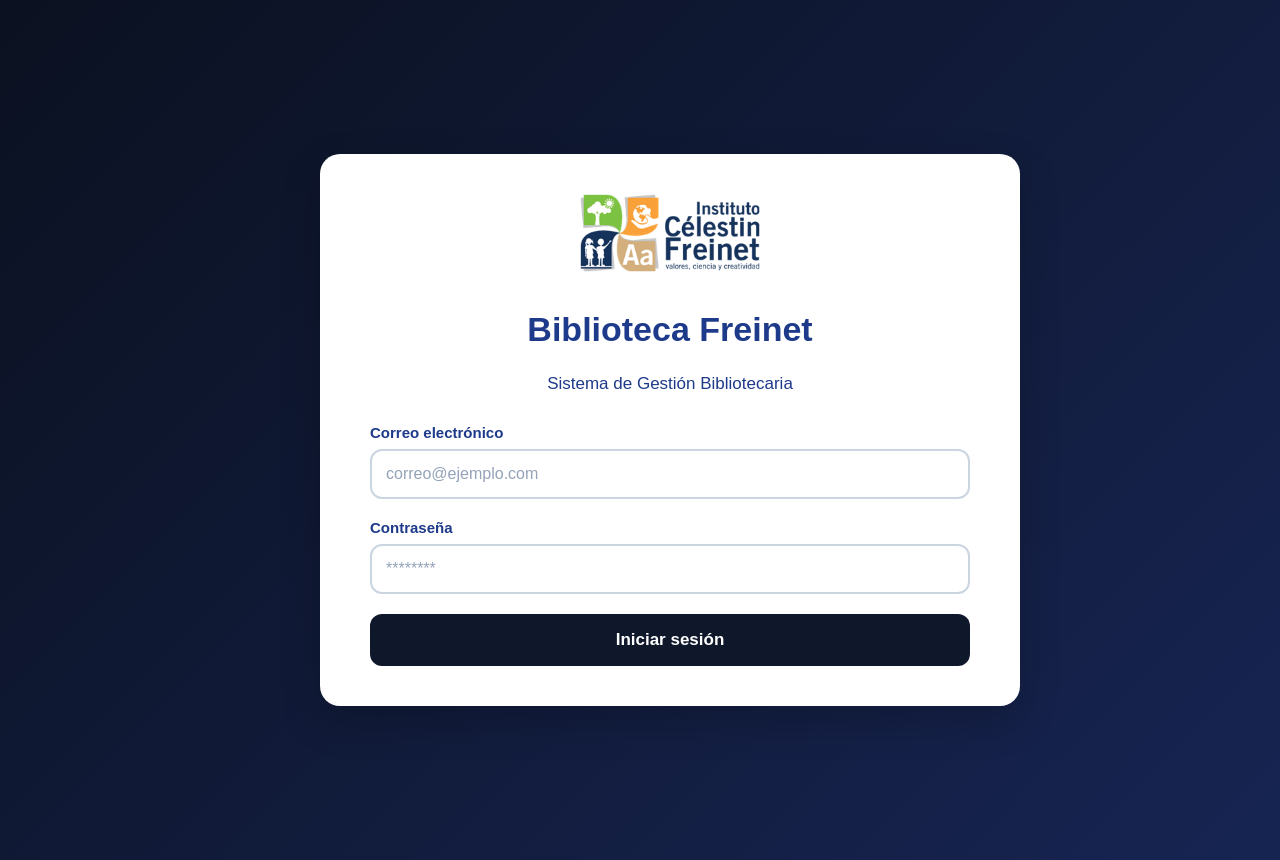
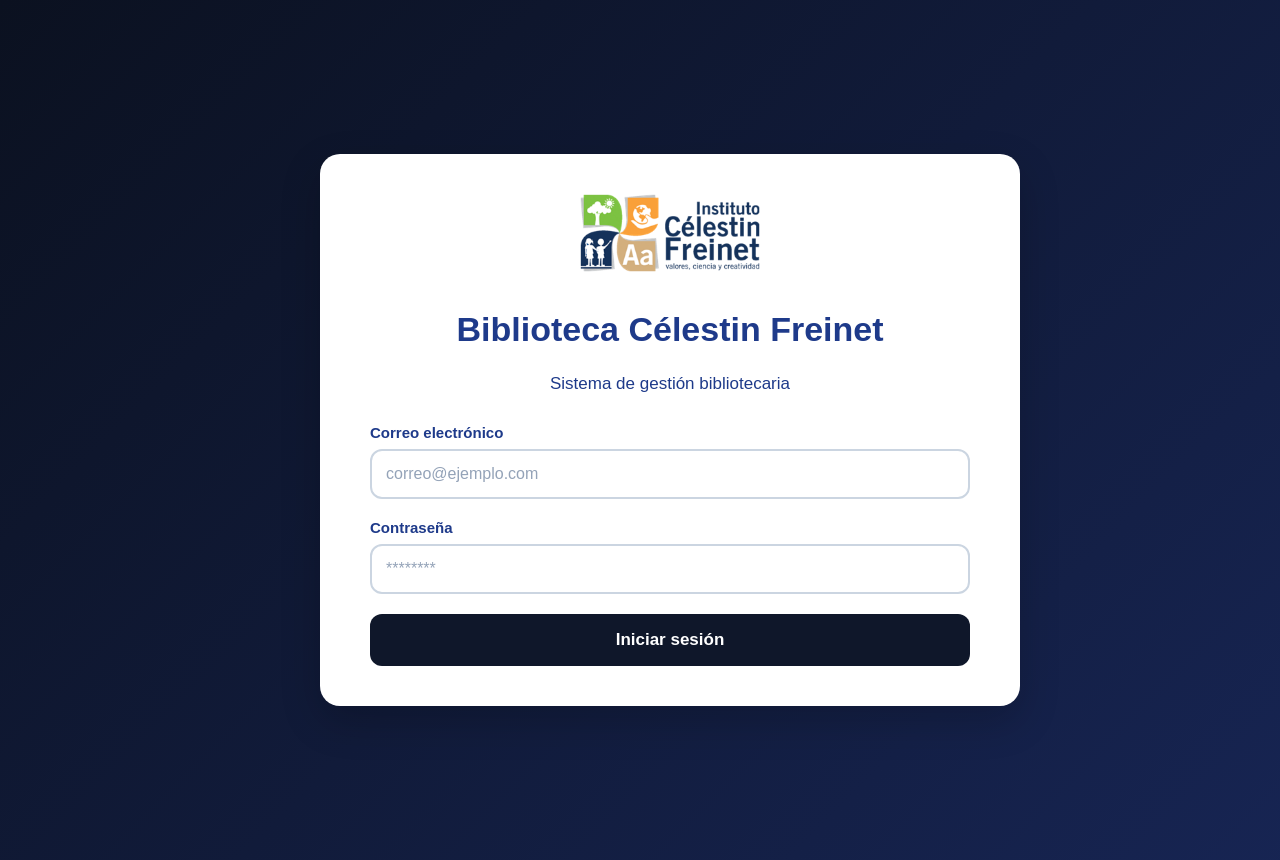
Before and after one commit to MerliGH/biblioteca-freinet, a React (Vite) app in the folder frontend/: page / in a window 1280 px wide. Shown: the top 860 px of the page. Built offline with nearby package versions, Linux system fonts and the light colour scheme.

Commit message:
Cambios finales V6

```diff
--- a/frontend/src/pages/login/Login.jsx
+++ b/frontend/src/pages/login/Login.jsx
@@ -90,11 +90,11 @@
         />
 
         <h1>
-          Biblioteca Freinet
+          Biblioteca Célestin Freinet
         </h1>
 
         <p className="subtitulo">
-          Sistema de Gestión Bibliotecaria
+          Sistema de gestión bibliotecaria
         </p>
 
         <form
```
